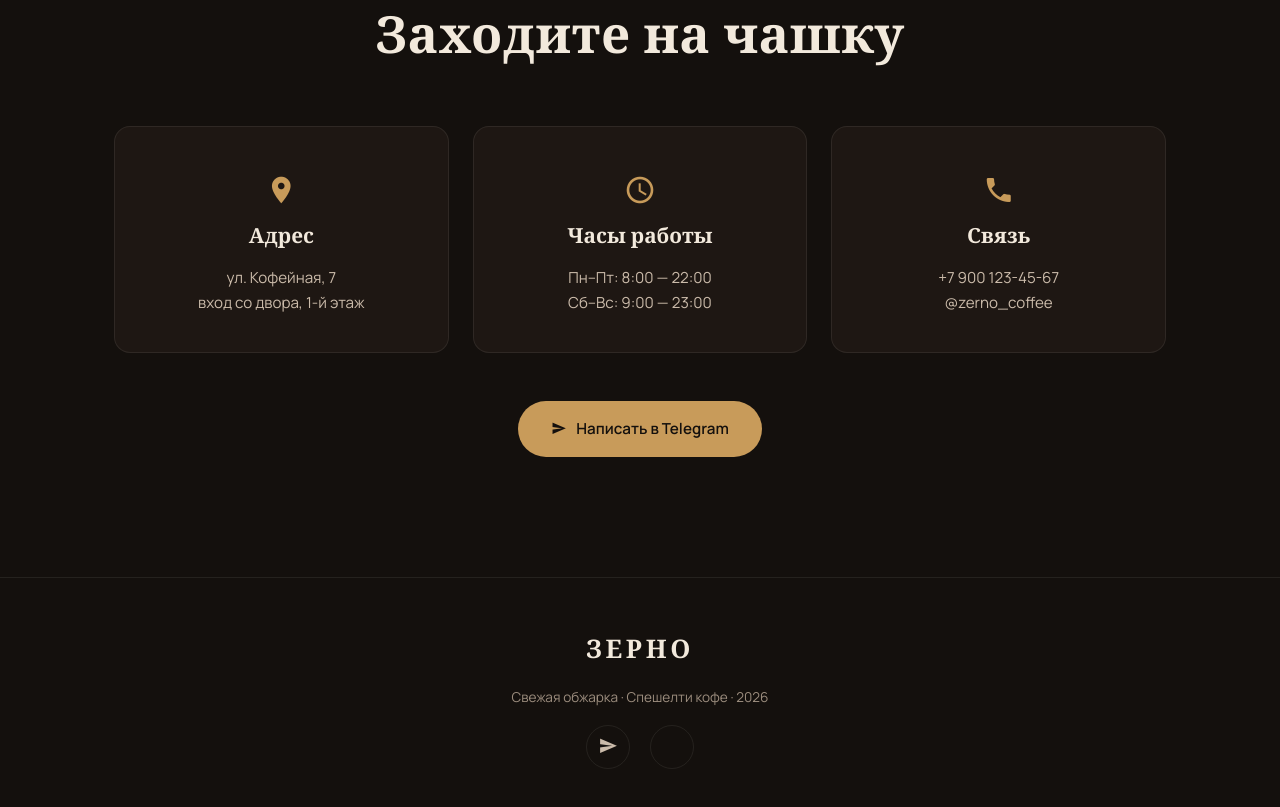
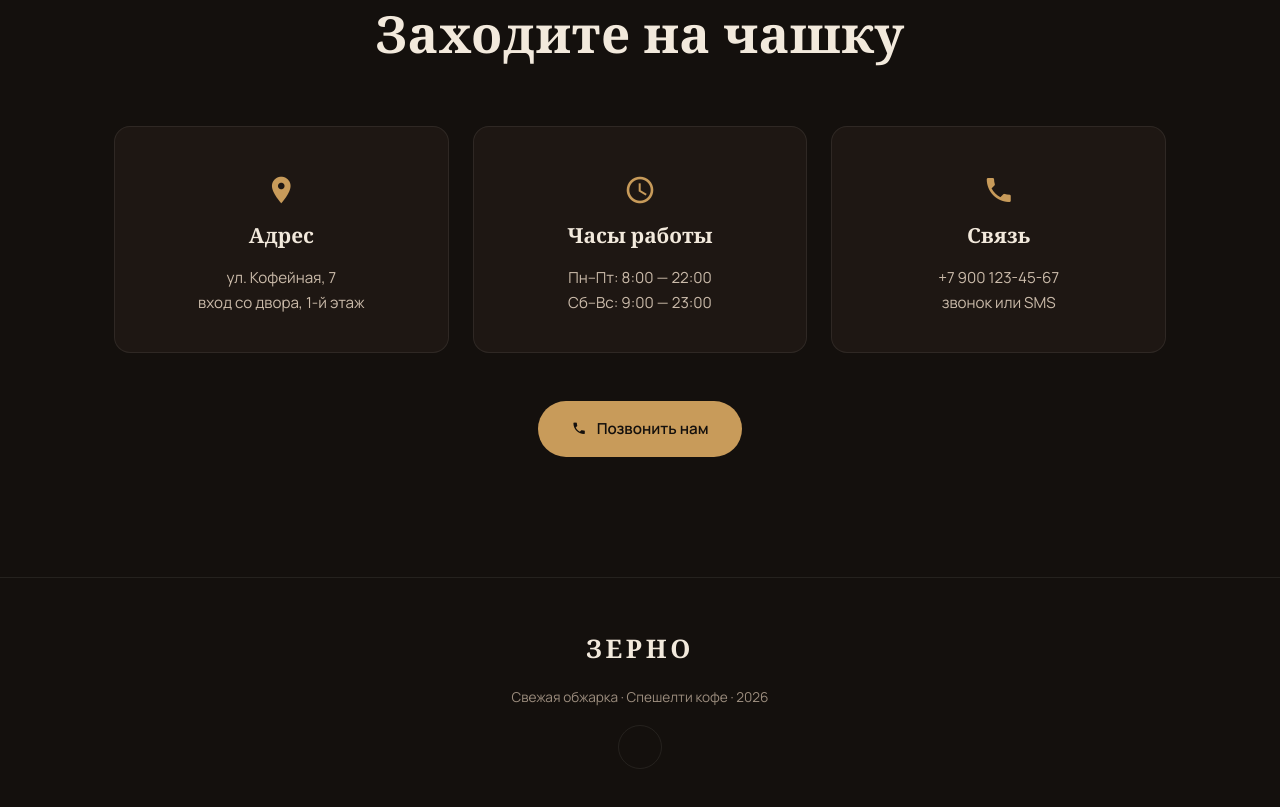
Before and after one commit to HE-MAESTRO/coffee-shop, a plain HTML site: page index.html in a window 1280 px wide. Shown: the part 3532-4339 px from the top of the page. Drawn offline with nearby package versions, Linux system fonts and the light colour scheme; some icons are missing; a web font is replaced by a local one.

Commit message:
fix: replace Telegram links with tel: call CTA, remove TG social

```diff
--- a/index.html
+++ b/index.html
@@ -286,12 +286,12 @@
             <div class="contact-card fade-up" style="--d:0.2s">
                 <i class="mdi mdi-phone"></i>
                 <h3>Связь</h3>
-                <p>+7 900 123-45-67<br>@zerno_coffee</p>
+                <p>+7 900 123-45-67<br>звонок или SMS</p>
             </div>
         </div>
         <div class="contacts-cta fade-up" style="--d:0.3s">
-            <a href="https://t.me/zerno_coffee" target="_blank" class="btn btn-primary">
-                <i class="mdi mdi-send"></i> Написать в Telegram
+            <a href="tel:+79001234567" class="btn btn-primary">
+                <i class="mdi mdi-phone"></i> Позвонить нам
             </a>
         </div>
     </section>
@@ -301,7 +301,6 @@
         <span class="footer-logo">ЗЕРНО</span>
         <p>Свежая обжарка · Спешелти кофе · 2026</p>
         <div class="footer-socials">
-            <a href="#" aria-label="Telegram"><i class="mdi mdi-send"></i></a>
             <a href="#" aria-label="VK"><i class="mdi mdi-vk"></i></a>
         </div>
     </footer>
```
